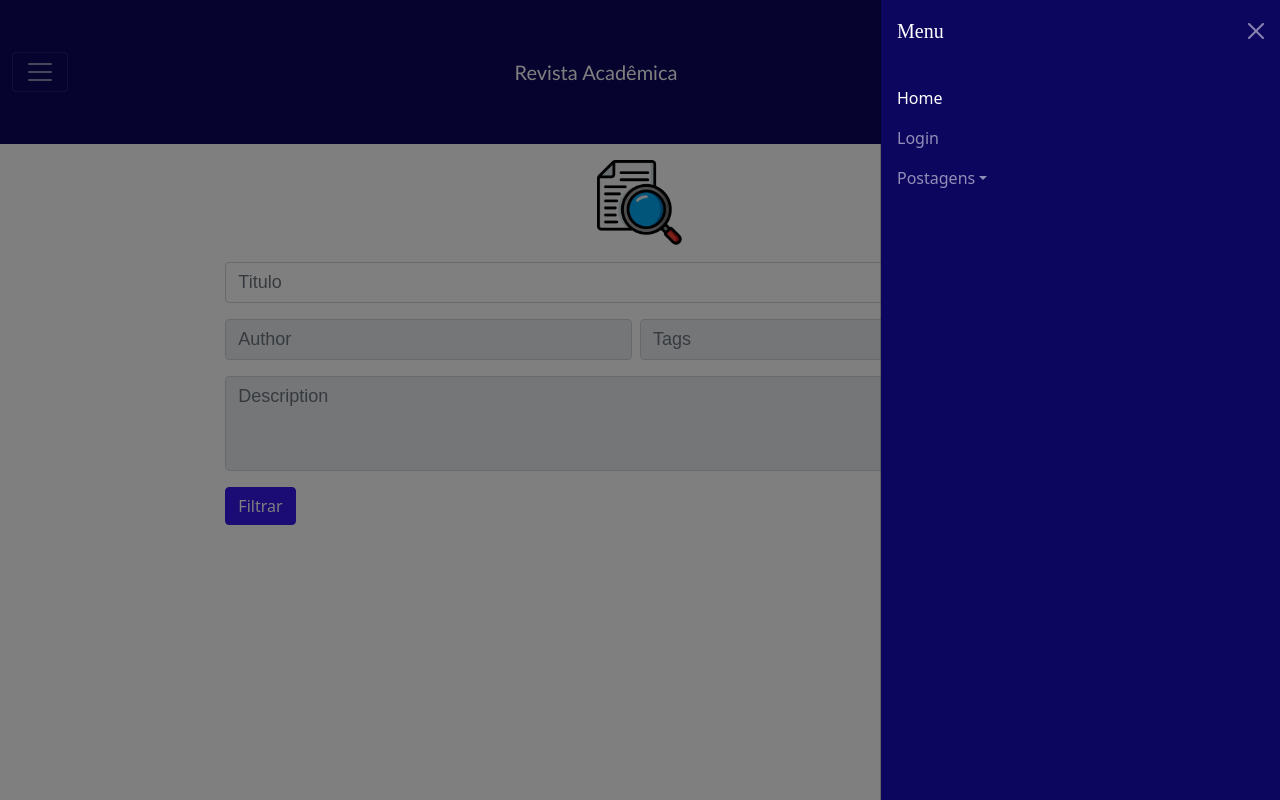
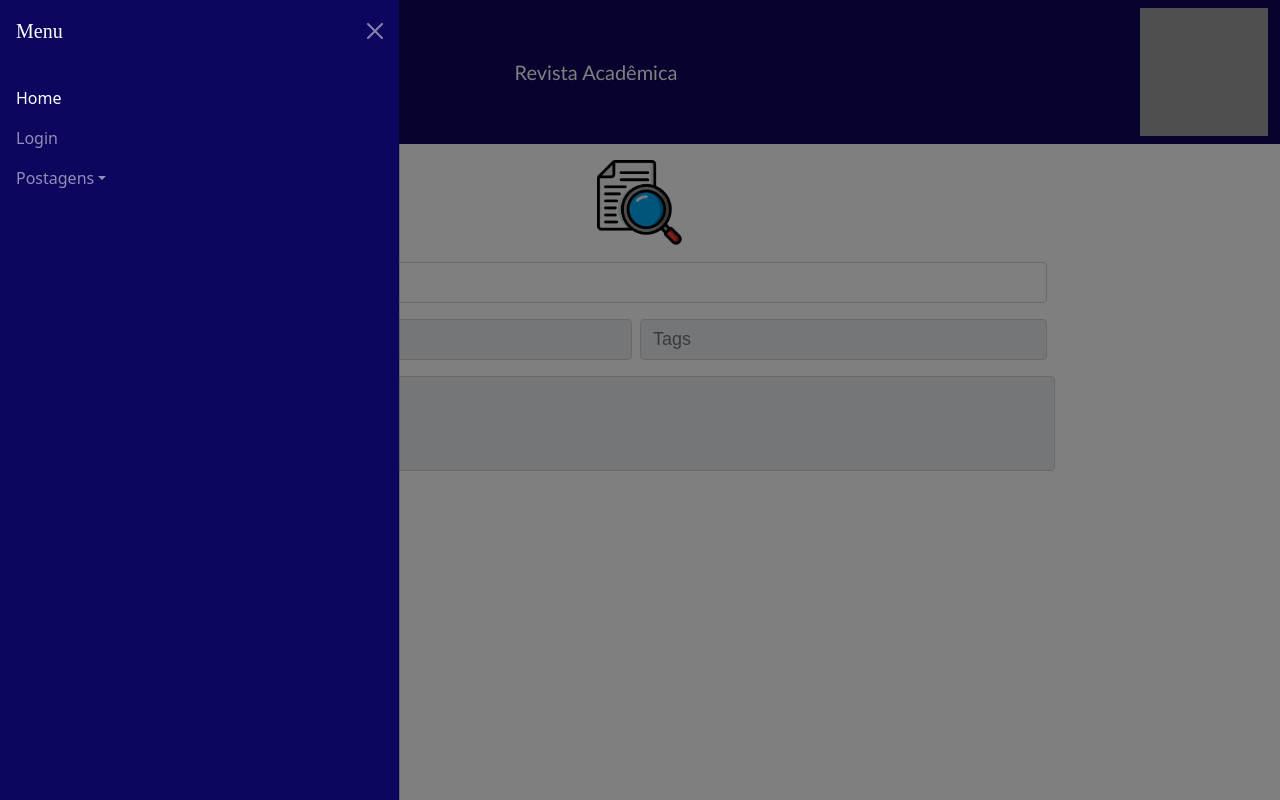
Before and after one commit to Pedrovmss/plataforma-tcc-frontend, a React (Vite) app: page / in a window 1280 px wide. Both pictures are taken after a click on the button "Toggle navigation". Built offline with nearby package versions, Linux system fonts and the light colour scheme; grey boxes are pictures that could not be loaded.

Commit message:
Update Navbar.jsx

```diff
--- a/src/JSX/Navbar.jsx
+++ b/src/JSX/Navbar.jsx
@@ -28,7 +28,7 @@ function Navbar() {
         </a>
 
         <aside
-          className="offcanvas offcanvas-end text-white"
+          className="offcanvas offcanvas-start text-white"
           style={{ backgroundColor: "#0d065f" }}
           tabIndex="-1"
           id="offcanvasDarkNavbar"
```
